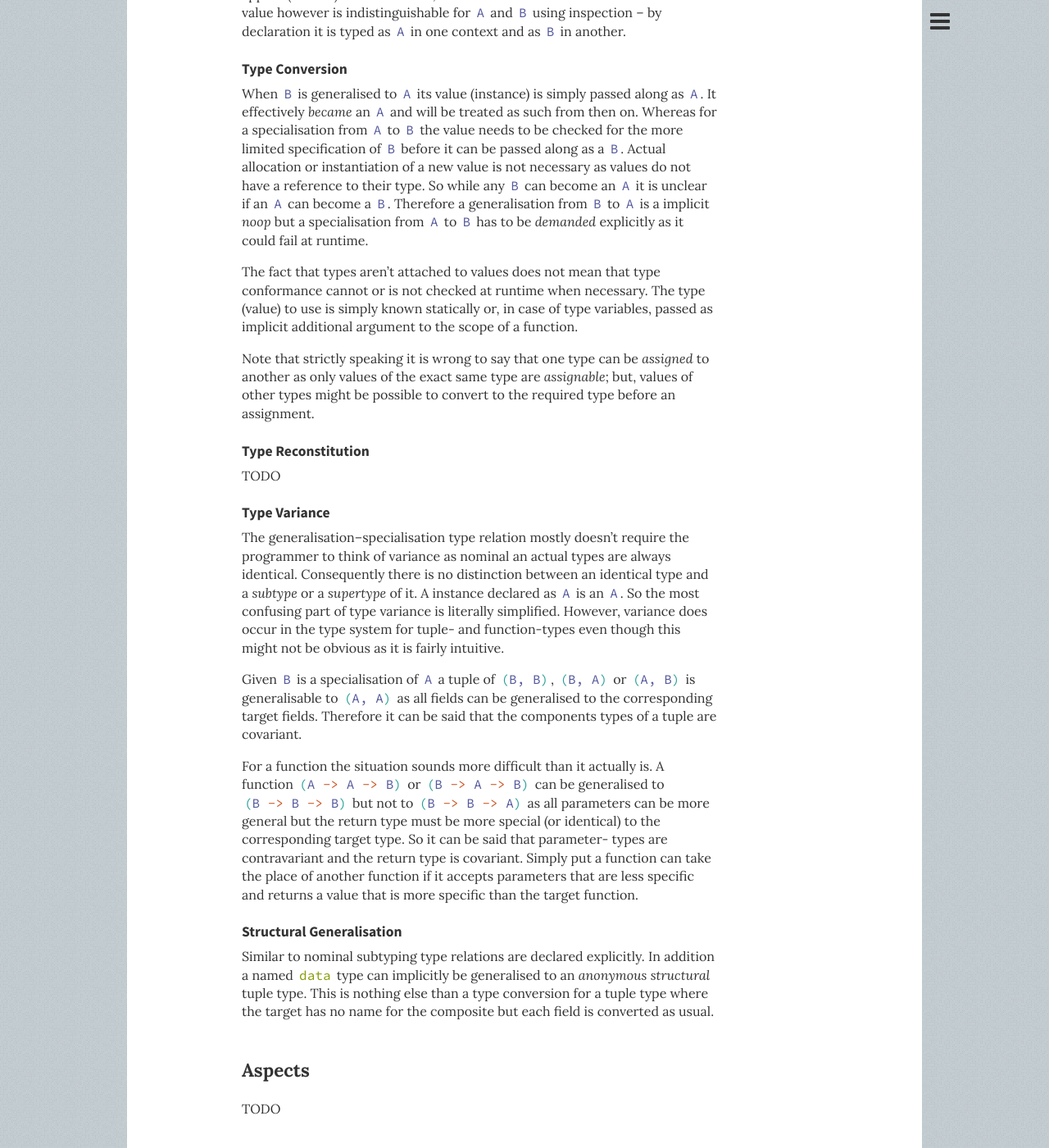
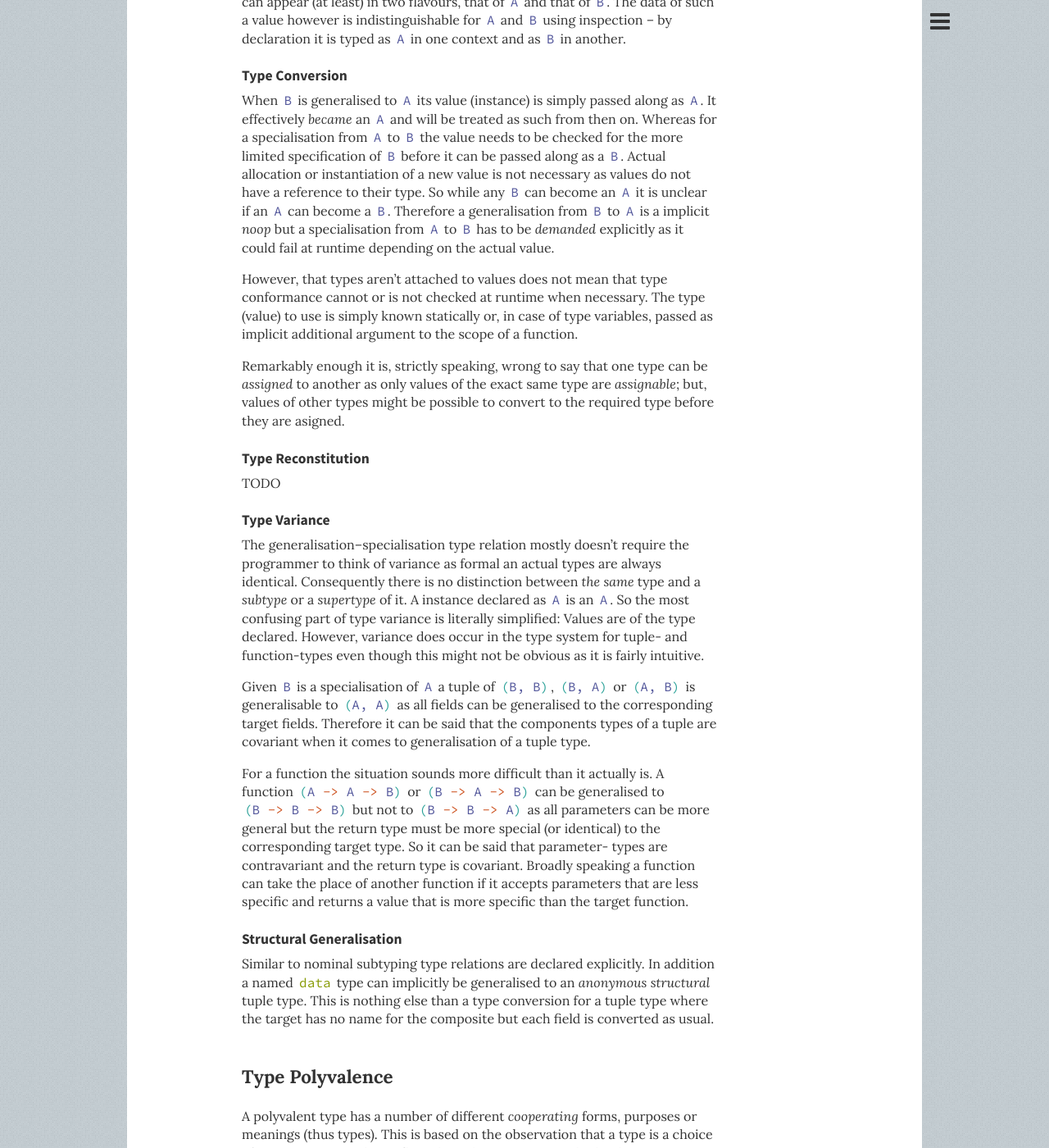
Before and after one commit to bruno-lang/bruno-lang.github.io, a Jekyll site: the page built from in-a-nutshell/index.md, in a window 1280 px wide and 1400 px high, scrolled down 34620 px. Shown: the whole window at 82% size. Built offline with Jekyll 4.4.1, drawn with Linux system fonts in a browser that asks for light colours; nearby versions of some CDN libraries; some of the changed text lies outside the part shown.

Commit message:
type system - polyvalence

```diff
--- a/_layouts/default.html
+++ b/_layouts/default.html
@@ -30,7 +30,7 @@ function highlight(_, html) {
 	.replace(/"([^"]*)"/g, '<lit><ind>\"</ind>$1<ind>\"</ind></lit>')
 	.replace(/'([^,. \)\]\t\n\r]+(\.[^,. \)\]\t\n\r]+)?)/g, "<lit><ind>'</ind>$1</lit>")
 	.replace(/(#[xdob]?)([A-F0-9]+)/g, "<lit><ind>$1</ind>$2</lit>")
-	.replace(/(`[^\s]+)/g, "<atom>$1</atom>")
+	.replace(/(`[^\s,]+)/g, "<atom>$1</atom>")
 	.replace(/(@[^\s,A-Z][^\s,]*)/g, "<key>$1</key>")
 	.replace(/(\?[a-z0-9]+)/g, "<var>$1</var>")
 	.replace(/(\~)([a-z]|$)/g, "<op>$1</op>$2")
--- a/in-a-nutshell/index.md
+++ b/in-a-nutshell/index.md
@@ -322,7 +322,7 @@ way humans are used to write them:
 		Date imagine = "1971-10-11"
 
 The `Point` and `Date` example illustrate that textual literals can be used for
-any composite type (when these declare a text-[aspect](#aspects)).
+any composite type (when these are declared [polyvalent](#type-polyvalence)).
 The type of textual literals is inferred from the
 context, such as the variable, parameter or return type.
 
@@ -1395,12 +1395,13 @@ TODO everything that happens in libraries...
 
 The fundamental idea of the type system and types in bruno is that types are
 not attached to values at runtime.
-Types are statically defined or decidable properties of values in a certain context.
+Types are statically defined or decidable properties of values in a certain
+static context.
 In case of type variables actual types are passed as additional, implicit value
 arguments.
 Consequently types are never _inspected_ - they are either known statically or
-reconstituted by a language level dispatch selecting the case with type(s) that
-fit the value representation.
+reconstituted by a language level dispatch selecting the case with the type(s)
+that fit(s) the value representation.
 
 Values are represented to be efficient and convenient for the machine to compute
 without any meta information attached.
@@ -1410,13 +1411,13 @@ compatibility is wanted by the programmer or should result in a type-error.
 
 The purpose of types is to ease reasoning, aid formal correctness checking and
 allow to derive the optimal machine representation based on the qualities of
-a type. The additional concepts of shapes and aspects allow to encode more
-static knowledge within types.
+a type. Through type polyvalence and shapes more such properties can be encoded
+within types.
 
 In some sense types _carry_ static properties of values. A value that has been
 proven to conform to the qualities of a certain type can be treated as a value
 of that type.
-But type conversion is only allowed between values of related types that
+Yet, type conversion is only allowed between values of related types that
 are structurally compatible. This is to say that the static knowledge about
 the value may not conflict with the target type.
 It follows that a _universal_ top type does not and cannot exist as it would
@@ -1424,7 +1425,7 @@ have to be structurally compatible with all other (structurally different) types
 
 Simply speaking types give meaning to bits and bytes of data structures,
 structures that can be meaningful in different ways what is reflected through
-different, often related types and type aspects.
+different (often related) types.
 
 ### Specialisation -- Generalisation _(Type Polymorphism)_
 Specialisation--generalisation is a type relation that models a type
@@ -1440,13 +1441,13 @@ associated with a variable in a static context but never attached to the value
 at runtime. A value treated as `A` _is_ an `A`. Consequently formal and
 actual value types are always identical, a distinction in practice unnecessary.
 
-A type that is _derived_ from a _base type_ is said to be a specialisation of
-the more general type -- and vice versa -- the _base type_ is said to be the
-generalisation of more special _derived_ type.
+> A type that is derived from a base type is said to be a specialisation of
+> the more general type -- and vice versa -- the base type is said to be the
+> generalisation of more special derived type.
 
 In contrast to implementation inheritance a specialisation is a strictly more
 _limited_ type than its generalisation. It can neither add fields nor can it
-widen the range or type of possible values.
+widen the range or change the type of possible values.
 The set of all possible values of a specialisation `B` (of `A`) is a strict
 subset of the set of possible values of the generalisation type `A`.
 Yet, any value in the set the of more special type `B` can appear (at least) in
@@ -1464,35 +1465,41 @@ not have a reference to their type.
 So while any `B` can become an `A` it is unclear if an `A` can become a `B`.
 Therefore a generalisation from `B` to `A` is a implicit _noop_ but
 a specialisation from `A` to `B` has to be _demanded_ explicitly as it could
-fail at runtime.
-
-The fact that types aren't attached to values does not mean that type
-conformance cannot or is not checked at runtime when necessary.
+fail at runtime depending on the actual value.
+
+However, that types aren't attached to values does not mean that
+type conformance cannot or is not checked at runtime when necessary.
 The type (value) to use is simply known statically or, in case of type variables,
 passed as implicit additional argument to the scope of a function.
 
-Note that strictly speaking it is wrong to say that one type can be _assigned_
-to another as only values of the exact same type are _assignable_; but, values
-of other types might be possible to convert to the required type before an
-assignment.
+Remarkably enough it is, strictly speaking, wrong to say that one type can be
+_assigned_ to another as only values of the exact same type are _assignable_;
+but, values of other types might be possible to convert to the required type
+before they are asigned.
 
 #### Type Reconstitution
 
 TODO
+
+<!--
+### Type Inference
+- mandatory type annotations, inference where unambiguous
+-->
 
 #### Type Variance
 The generalisation--specialisation type relation mostly doesn't require the
-programmer to think of variance as nominal an actual types are always identical.
-Consequently there is no distinction between an identical type and
+programmer to think of variance as formal an actual types are always identical.
+Consequently there is no distinction between _the same_ type and
 a _subtype_ or a _supertype_ of it. A instance declared as `A` is an `A`.
-So the most confusing part of type variance is literally simplified.
+So the most confusing part of type variance is literally simplified: Values
+are of the type declared.
 However, variance does occur in the type system for tuple- and function-types
 even though this might not be obvious as it is fairly intuitive.
 
 Given `B` is a specialisation of `A` a tuple of `(B, B)`, `(B, A)` or `(A, B)`
 is generalisable to `(A, A)` as all fields can be generalised to the
 corresponding target fields. Therefore it can be said that the components types
-of a tuple are covariant.
+of a tuple are covariant when it comes to generalisation of a tuple type.
 
 For a function the situation sounds more difficult than it actually is.
 A function `(A -> A -> B)` or `(B -> A -> B)` can be generalised to
@@ -1500,7 +1507,7 @@ A function `(A -> A -> B)` or `(B -> A -> B)` can be generalised to
 as all parameters can be more general but the return type must be more special
 (or identical) to the corresponding target type. So it can be said that parameter-
 types are contravariant and the return type is covariant.
-Simply put a function can take the place of another function if it accepts
+Broadly speaking a function can take the place of another function if it accepts
 parameters that are less specific and returns a value that is more specific
 than the target function.
 
@@ -1511,13 +1518,22 @@ _structural_ tuple type. This is nothing else than a type conversion for
 a tuple type where the target has no name for the composite but each field
 is converted as usual.
 
-<!--
-### Type Inference
-- mandatory type annotations, inference where unambiguous
--->
-
-
-### Aspects
+
+### Type Polyvalence
+A polyvalent type has a number of different _cooperating_ forms, purposes or
+meanings (thus types). This is based on the observation that a type is a choice
+of perspective. It either reflects how the programmer thinks about
+something, how something is formally written down or how a machine represents
+this thoughts. Classically a choice has to be made in favour of the perspective
+that matters most for a particular use case.
+In order to switch perspective type conversions were required for
+a lack of expressiveness.
+
+Type polyvalence is to declare a type with or from multiple perspectives each
+being expressed in terms of other types.
+This continues the perception of types presented by the
+generalisation--specialisation relation and is equally grounded in and made
+possible by the static implementation of types that detaches types from values.
 
 TODO
 
@@ -1550,7 +1566,17 @@ The most fundamental are 0-tuples and the 1-tuple of integer numbers.
 
 		dimension Int ::
 
-Using these 2 fundamentals the language defines the following core primitives:
+`Bit`
+: a bit: `` `0 `` or `` `1 ``.
+
+		dimension Bit :: = { `0, `1 }
+
+Using these 3 fundamentals the language defines the following core primitives:
+
+`Byte`
+: a 8 `Bit` _word_
+
+		dimension Byte :: Int : #(Bit[8])
 
 `Char` _(acter)_
 : a [none](http://non-encoding.github.io/) encoded character.
@@ -1575,6 +1601,9 @@ Using these 2 fundamentals the language defines the following core primitives:
 		dimension Numerator :: Int : #(Bit[32])
 		dimension Denominator :: Int '0.. : #(Bit[32])
 		dimension Frac :: : #(Numerator Denominator)
+
+Note that `Int`, `Dec` and `Frac` do not declare a generalisation type they are
+based upon. Thus a VM has to _understand_ their meaning by convention.
 
 
 ### Type Constructors
@@ -1644,6 +1673,8 @@ To build an <i>Optional</i>, <i>Faulty</i> or <i>Transient</i> variant of a
 value-type <i>T<sub>v</sub></i> the corresponding suffix is appended.
 The <i>Type Of</i> a type is build with `$` prefix, the <i>Key Of</i> a type
 with a `@` prefix. A <i>Lazy</i> type gets the `~` prefix.
+In contrast to array, list or set type variants a complex type may only
+incorporate one prefix and/or suffix variant.
 
 <!-- where?
 Fundamentally four kinds of types are to be distinguished:
```
Also changed, not shown: other parts of _layouts/default.html (+2 -2 lines), other parts of in-a-nutshell/index.md (+1 -1 lines).
